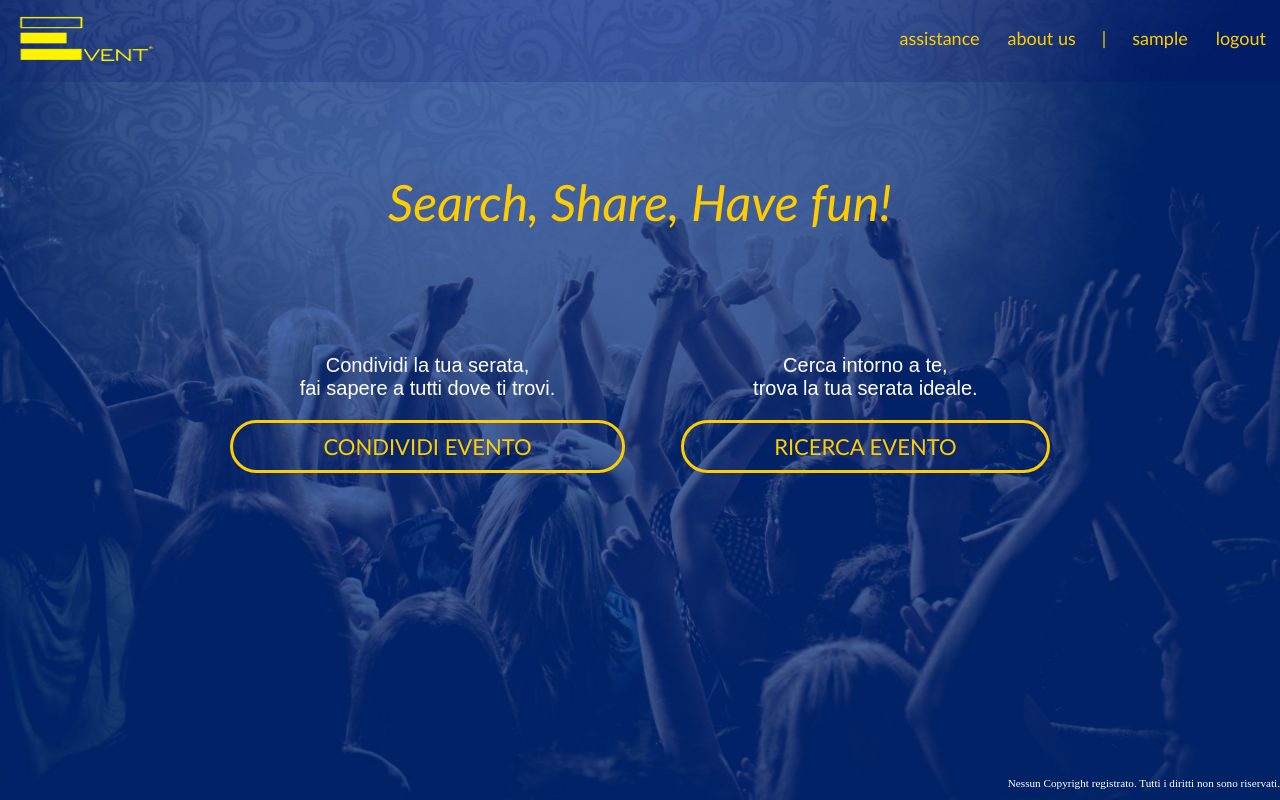
After one commit to AndreaRusconi/PSAW, a PHP site: page /homepageLoggata.php in a window 1280 px wide. The commit adds this page. Run offline with PHP 8.4, Linux system fonts and the light colour scheme; the visitor is signed in with stand-in values (Sample User, id 1).

Commit message:
ho risolto tutti i problemi io come al solito babbo di merda

```diff
--- a/Users.txt
+++ b/Users.txt
@@ -2,3 +2,5 @@ filodemoro-filippo.demoro@gmail.com-$2y$10$urQabl.jXYJ/w3Ryg6zj9O8M2AYNkhJPGWJlo
 popi-lopp@lop.oi-cicciobenzina
 coglione-pol@lop.io-bcfff1f9850e70c88d6392a4e543a83f
 filodemoro-filippo.demoro@gmail.com-c0786edeeafa2107b242047d5deb3fa8
+polo-jol@lop.ol-ff6598a5459cf052ee90514b05781d87
+filippoandrea-pol@lop.ol-0fe4f43e1dd173abc07ce508a74800e2
--- /dev/null
+++ b/homepageLoggata.css
@@ -0,0 +1,109 @@
+h1{
+    font-family: Trebuchet MS;
+    font-weight: 500;
+    color: rgb(255,204,0);
+    font-size: 50px;
+    text-align: center;
+    margin-top: 7%;
+    font-style: oblique;
+}
+
+#menu {
+    list-style-type: none;
+    margin: 0;
+    padding: 0;
+    overflow: hidden;
+    background-color: rgba(0,0,102,0.15);
+}
+
+.other {float: right;}
+.barra {float: right}
+.event {float: left;}
+
+.other a {
+    display: block;
+    color: rgb(255,204,0);
+    text-align: center;
+    padding: 27px 14px;
+    font-size: 18px;
+    text-decoration: none;
+    font-family: Trebuchet MS;
+}
+.barra a {
+    display: block;
+    color: rgb(255,204,0);
+    text-align: center;
+    padding: 27px 12px;
+    font-size: 18px;
+    text-decoration: none;
+    font-family: Trebuchet MS;
+}
+
+.event a {
+    display: block;
+    padding: 14px 16px;
+}
+
+
+#menu .other a:hover {color: white;}
+
+#option {
+    list-style-type: none;
+    margin-top: 8%;
+    margin-left: 18%;
+    margin-right: 18%;
+    padding: 0;
+
+}
+
+.share {float : left}
+.search {float: right}
+
+#option a {
+    display: block;
+    color: rgb(255,204,0);
+    text-align: center;
+    border-radius: 50px;
+    font-size: 22px;
+    padding: 10px 90px;
+    text-decoration: none;
+    font-family: Trebuchet MS;
+    border: rgb(255,204,0) solid 3px;
+    background-color: transparent
+}
+#condividi{
+    color: white;
+    font-size: 20px;
+    font-family: sans-serif;
+   text-align: center;
+
+}
+#ricerca{
+    color: white;
+    font-size: 20px;
+    font-family: sans-serif;
+   text-align: center;
+
+}
+
+#option a:hover {
+    color: white;
+    border-color: white;
+}
+
+body {
+    background-image: url( Images/sfondo.jpg);
+    background-size:cover;
+    margin: 0;
+}
+
+.footer {
+
+    text-align: right;
+    color: white;
+    font-size: 70%;
+    bottom: 0;
+    position: fixed;
+    right: 0;
+
+}
--- /dev/null
+++ b/homepageLoggata.php
@@ -0,0 +1,48 @@
+<?php
+// Controlla se la sessione Ã¨ stata registrata, altrimenti rimanda alla pagina di login
+// Questa prima parte dobbiamo inserirla in tutte le pagine che vogliamo proteggere con password prima di qualsiasi altra cosa
+session_start();
+
+if(!isset($_SESSION['username'])){
+    header ("location:Homepage.html");
+}
+?>
+
+
+<!DOCTYPE html>
+<html>
+<head>
+    <link rel="stylesheet" href="homepageLoggata.css" />
+    <title>Event</title>
+</head>
+
+<body>
+    <ul id="menu">
+        <li class="other"><a href="logout.php">logout</a></li>
+        <li class="other"><a href="" > <?php echo $_SESSION['username'] ?> </a></li>
+        <li class="barra"><a>|</a></li>
+        <li class="other"><a href="#">about us</a></li>
+        <li class="other"><a href="#">assistance</a></li>
+        <li class="event"><a href="Homepage.html"><img src="Images/logo.png" height="50px" width="140px"></a></li>
+    </ul>
+
+    <h1>Search, Share, Have fun!</h1>
+
+    <ul id="option">
+        <li class="share">
+            <p id="condividi">Condividi la tua serata,<br> fai sapere a tutti dove ti trovi. </p>
+            <a href="#">CONDIVIDI EVENTO</a>
+        </li>
+
+        <li class="search">
+            <p id="ricerca">Cerca intorno a te,<br> trova la tua serata ideale.</p>
+            <a href="#">RICERCA EVENTO</a>
+        </li>
+    </ul>
+
+    <footer class="footer" role="contentinfo">
+                <p class="footerCopyright">Nessun Copyright registrato. Tutti i diritti non sono riservati.</p>
+    </footer>
+
+</body>
+</html>
--- a/login.html
+++ b/login.html
@@ -13,7 +13,7 @@
 
                         <h1>Accedi</h1>
 
-                        <input id="username" name="userEmail" type="text" required="required" aria-required="true" value="" autocomplete="off" placeholder="Indirizzo email o username">
+                        <input id="username" name="username" type="text" required="required" aria-required="true" value="" autocomplete="off" placeholder="Indirizzo email o username">
 
                         <input id="password" name="password" type="password" required="required" aria-required="true" value="" placeholder="Password">
 
--- /dev/null
+++ b/logout.php
@@ -0,0 +1,6 @@
+<?php
+    session_start();
+    session_unset();
+    session_destroy();
+    header('Location: Homepage.html');
+?>
--- a/registration.php
+++ b/registration.php
@@ -15,6 +15,7 @@
         $fh = fopen($usersFile,'a+');
         fwrite($fh,$userData);
         fclose($usersFile);
+        header('Location: login.html');
     }
     else
         echo 'Errore';
@@ -60,7 +61,4 @@
     }
 
 
-
-
-
 ?>
```
Also changed, not shown: login.php (+7 -15 lines).
